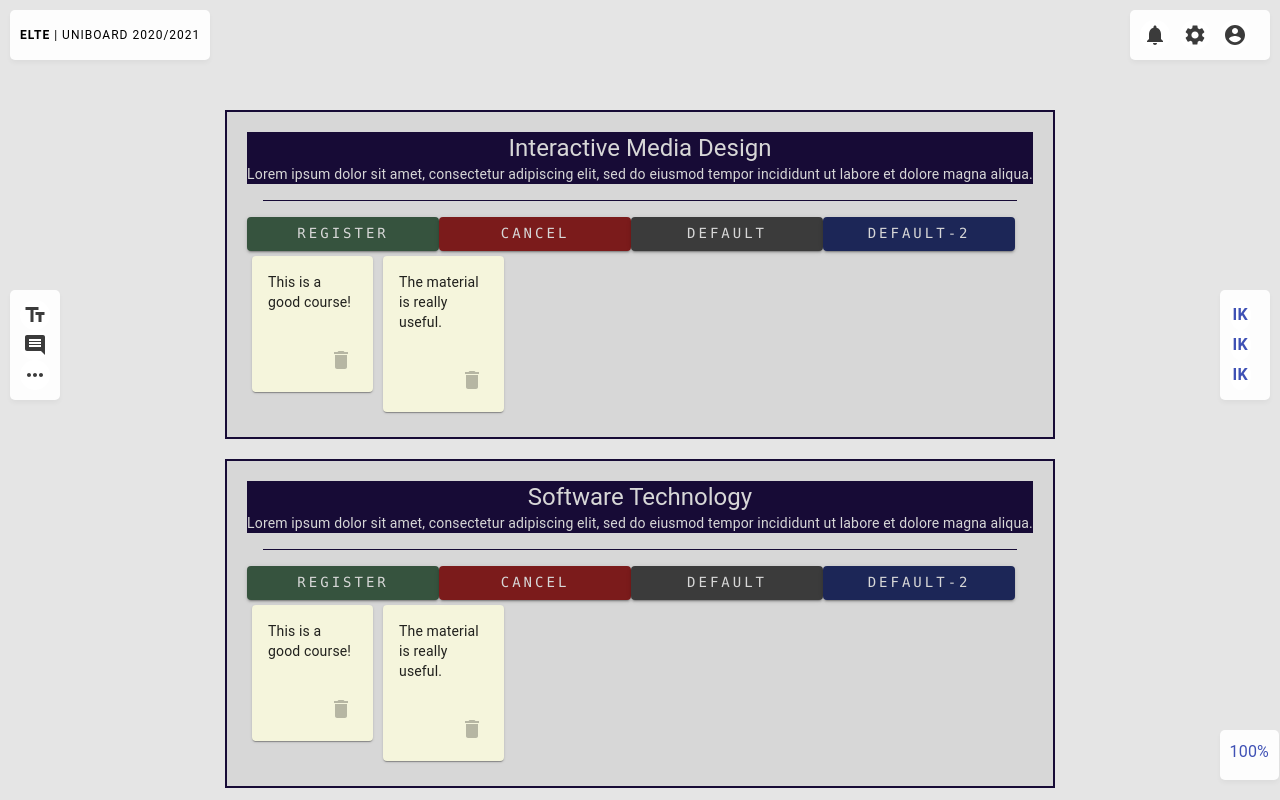
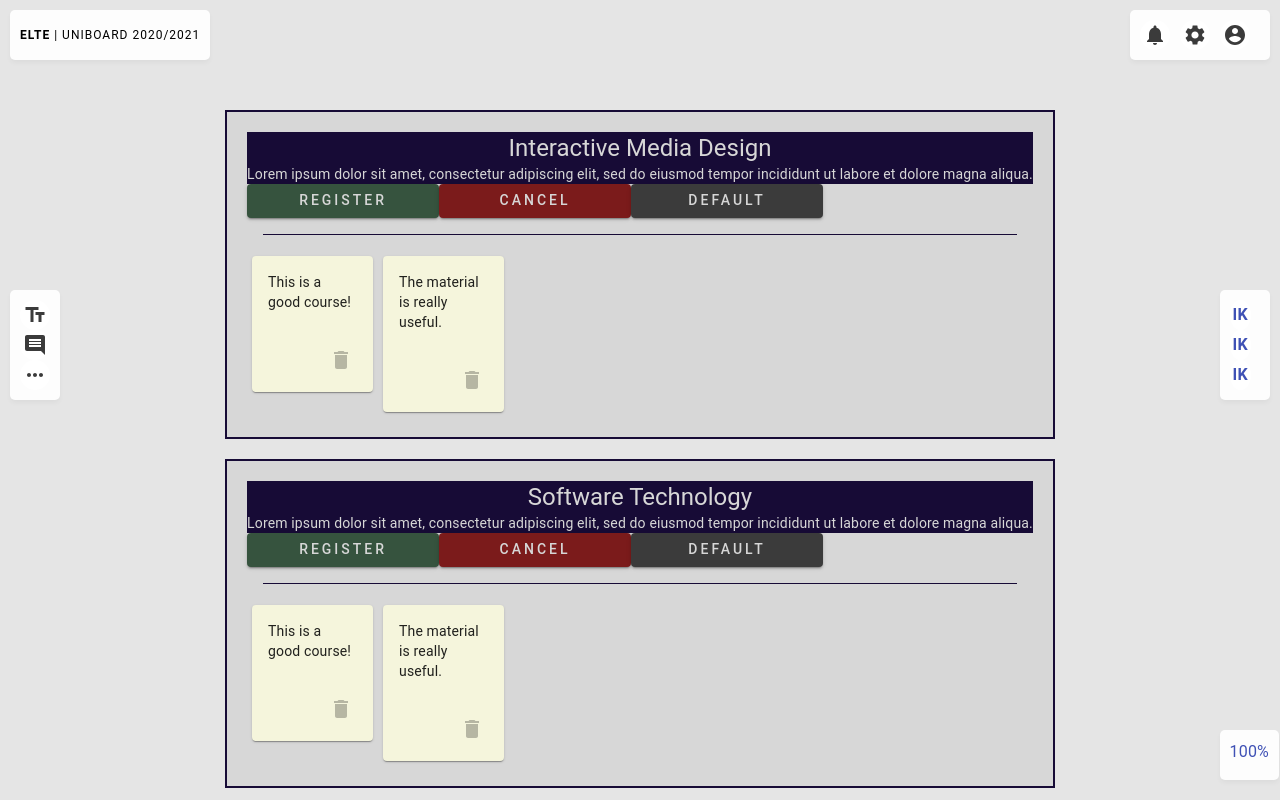
Before and after one commit to medaharrat/uni-board, a Next.js app: page / in a window 1280 px wide. Built offline with nearby package versions, Linux system fonts and the light colour scheme.

Commit message:
UB-35/Fix: code refactor

```diff
--- a/src/components/Course/Circle/index.js
+++ b/src/components/Course/Circle/index.js
@@ -3,7 +3,6 @@ import { useStyles } from './styles';
 import { Box, Divider, Grid } from "@material-ui/core";
 import Intro from "../Intro";
 import Comments from "../../Comments";
-import Content from "../../Content";
 import CustomButton from "../../CustomButton";
 
 const Circle = ({ course }) => {
@@ -12,28 +11,19 @@ const Circle = ({ course }) => {
     return (
         <Box components="div" className={classes.box}>
             <Grid container>
-                {/*
-                <Grid item xs={course.content ? '9': '12'}>
-                    <Intro course={course} />
-                    { Action buttons }
-                </Grid>
-                { course.content && (course.content.length !== 0) && (
-                <Grid item xs={3}>
-                    <Content />
-                </Grid>
-                )}
-                */}
                 <Grid item xs={12}>
                     <Intro course={course} />
                     { /*Action buttons*/ }
+                    <Box>
+                        <CustomButton register text="register"/>
+                        <CustomButton cancel text="cancel"/>
+                        <CustomButton text="default"/>
+                    </Box>
                 </Grid>
             </Grid>
 
             <Divider light className={classes.divider}/>
-            <CustomButton text="register" type="register">  </CustomButton>
-            <CustomButton text="cancel" type="cancel">  </CustomButton>
-            <CustomButton text="Default" type="default">  </CustomButton>
-            <CustomButton text="Default-2" type="Default_2">  </CustomButton>
+            { /*Discussions*/ }
 
             <Comments comments={course.comments} />
         </Box>
--- a/src/components/CustomButton/index.js
+++ b/src/components/CustomButton/index.js
@@ -1,39 +1,20 @@
+import React from "react";
+import { Button } from "@material-ui/core";
+import { useStyles } from "./styles";
+import clsx from  'clsx';
 
-import React from "react";
-import { useStyles } from "./styles";
-import {Button} from "@material-ui/core";
-
-const CustomButton = ({text,type}) => {
+const CustomButton = ({ text, register, cancel }) => {
     const classes = useStyles();
 
-    if (type =="register")
     return (
-            <Button variant="contained" className={classes.register} align = 'center'>
-            {text}</Button>
-
-    );
-    else
-    if (type =="cancel")
-    return (
-        <Button variant="contained" className={classes.cancel} align = 'center'>
-        {text}</Button>
-    );
-
-    else
-    if (type =="default")
-
-    return (
-        <Button variant="contained" className={classes.default} align = 'center'>
-        {text}</Button>
-
-);
-else
-    return (
-        <Button variant="contained" className={classes.default_2} align = 'center'>
-        {text}</Button>
-
-);
-default_2
+        <Button
+            variant="contained"
+            className={clsx(classes.btn, register ? classes.register : (cancel ? classes.cancel : classes.default))}
+            align="center"
+        >
+            {text ? text : 'Button'}
+        </Button>
+    )
 }
 
 export default CustomButton;
--- a/src/components/CustomButton/styles.js
+++ b/src/components/CustomButton/styles.js
@@ -2,69 +2,22 @@ import { makeStyles } from '@material-ui/core/styles';
 import palette from '../../static/palette';
 
 const useStyles = makeStyles({
-  default: {
+  btn: {
     width: '192px',
     height: '34px',
     padding: '1px 7px 2px',
-    backgroundColor: palette.button.gray,
+    letterSpacing: '3px',
     color: palette.text.light_gray,
-    color: palette.text.light_gray,
-    fontFamily: "Lucida Console",
-    letterSpacing: '3px',
-    '&:hover': {
-      cursor: 'pointer',
-      backgroundColor: palette.background.dark_2,
-
-    }
-  },
-  default_2: {
-    width: '192px',
-    height: '34px',
-    padding: '1px 7px 2px',
-    backgroundColor: palette.background.dark_blue2,
-    color: palette.text.light_gray,
-    color: palette.text.light_gray,
-    fontFamily: "Lucida Console",
-    letterSpacing: '3px',
-    '&:hover': {
-      cursor: 'pointer',
-      backgroundColor: palette.background.dark_2,
-
-    }
   },
   register: {
-    width: '192px',
-    height: '34px',
-    padding: '1px 7px 2px',
     backgroundColor: palette.button.green,
-    color: palette.text.light_gray,
-    fontFamily: "Lucida Console",
-    letterSpacing: '3px',
-
-    '&:hover': {
-      cursor: 'pointer',
-      backgroundColor: palette.background.dark_2,
-    },
   },
   cancel: {
-    width: '192px',
-    height: '34px',
     backgroundColor: palette.button.red,
-    color: palette.text.light_gray,
-    color: palette.text.light_gray,
-    fontFamily: "Lucida Console",
-    padding: '1px 7px 2px',
-    letterSpacing: '3px',
-
-    '&:hover': {
-      cursor: 'pointer',
-      backgroundColor: palette.background.dark_2,
-
-
-    },
-
   },
-
+  default: {
+    backgroundColor: palette.button.gray,
+  }
 });
 
 export { useStyles };
```
